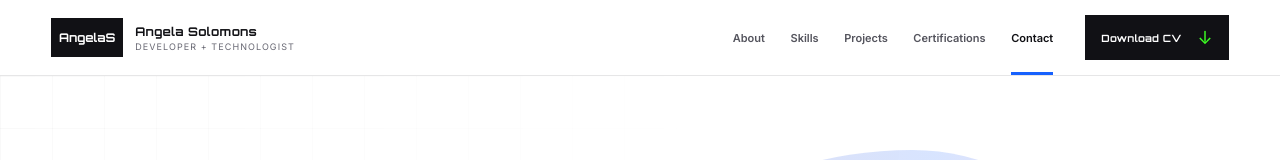
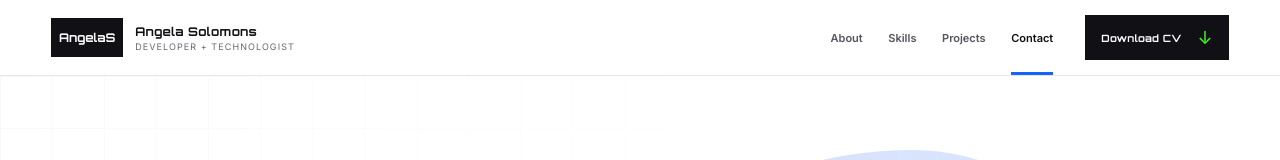
Before and after one commit to AngelaSolomons/Portfolio-Vue.js, a Vue app: page / in a window 1280 px wide. Shown: the top 160 px of the page. Built offline with nearby package versions, Linux system fonts and the light colour scheme.

Commit message:
Removed Certifications page

```diff
--- a/src/App.vue
+++ b/src/App.vue
@@ -220,8 +220,8 @@ onBeforeUnmount(() => {
             </div>
           </button>
         </div>
-        <SectionControls previous="Skills" next="Certifications" @back="goTo('Skills', true, 'back')"
-          @next="goTo('Certifications', true, 'forward')" />
+        <SectionControls previous="Skills" next="Contact" @back="goTo('Skills', true, 'back')"
+          @next="goTo('Contact', true, 'forward')" />
       </section>
 
       <!-- CERTIFICATIONS -->
@@ -286,7 +286,7 @@ onBeforeUnmount(() => {
           <small class="form-note">I usually reply within 1–2 working days.</small>
         </form>
         <footer><span>© 2026 ANGELA SOLOMONS</span></footer>
-        <SectionControls previous="Certifications" next="Home" @back="goTo('Certifications', true, 'back')"
+        <SectionControls previous="Projects" next="Home" @back="goTo('Projects', true, 'back')"
           @next="goTo('Home', true, 'forward')" />
       </section>
     </main>
--- a/src/data.js
+++ b/src/data.js
@@ -3,7 +3,7 @@ export const sections = [
   "About",
   "Skills",
   "Projects",
-  "Certifications",
+  // "Certifications",
   "Contact",
 ];
 
```
